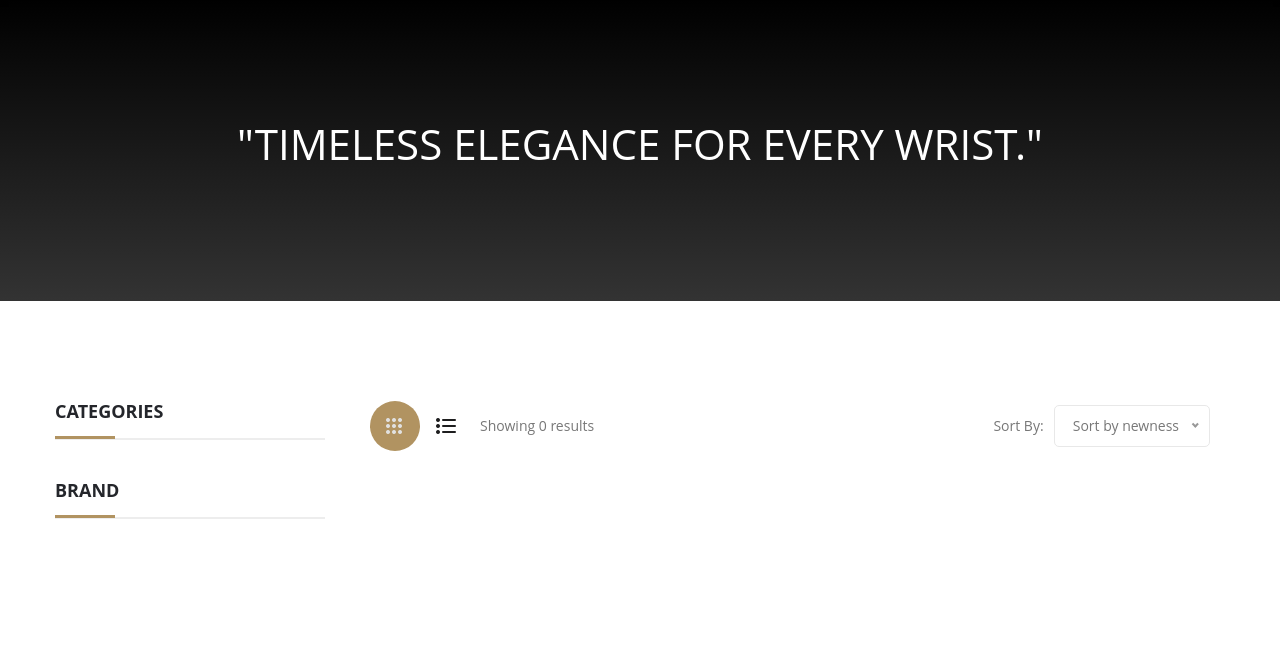
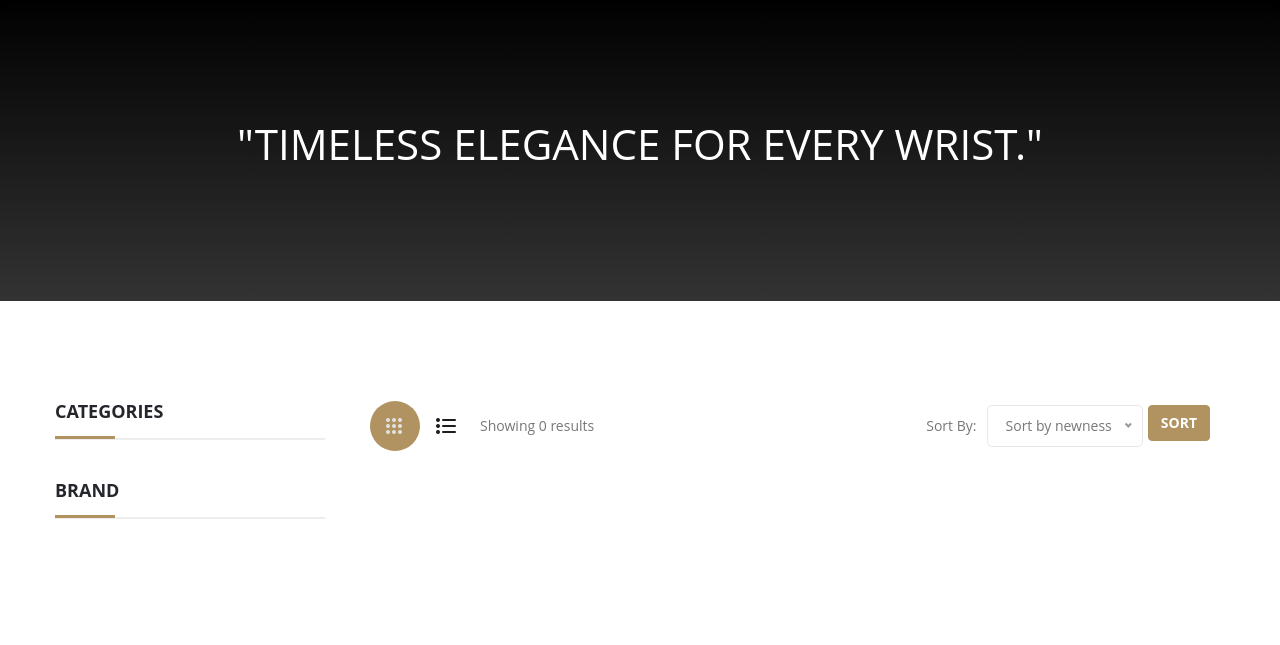
Before and after one commit to FADILAMEEN4321/refinedradiance, a Django app: page /shop in a window 1280 px wide. Shown: the part 81-726 px from the top of the page. Run offline with Django 4.2, Linux system fonts and the light colour scheme; data that the repository does not hold is empty; some libraries are stand-ins or nearby versions; some web fonts are replaced.

Commit message:
filtering option added

```diff
--- a/products/views.py
+++ b/products/views.py
@@ -77,15 +77,44 @@ def get_similar_products(request):
 
 def shop(request):
     products = Product.objects.all().select_related('brand').prefetch_related('images').order_by('-created_at')
+
+    # Get filter parameters from the request
+    category_id = request.GET.get('category')
+    brand_id = request.GET.get('brand')
+    sort_by = request.GET.get('sort')
+
+    # Filter by category
+    if category_id:
+        products = products.filter(category__id= category_id)
+
+
+    # Filter by brand
+    if brand_id:
+        products = products.filter(brand__id= brand_id)
+
+    # sorting
+    if sort_by == 'latest':
+        print('dfsgf')
+        products = products.order_by('-created_at')
+    elif sort_by == 'low to high':
+        print('hellodvvx')
+        products = products.order_by('price')
+    elif sort_by == 'high to low':
+        print('hello')
+        products = products.order_by('-price')
+    else:
+        products = products.order_by('-created_at')
+
+
     products_count = products.count()
     categories = Category.objects.all()
     brands = Brand.objects.all()
 
     context ={
-        'products':products,
-        'products_count':products_count,
-        'categories':categories,
-        'brands':brands,
+        'products': products,
+        'products_count': products_count,
+        'categories': categories,
+        'brands': brands,
       }
     return render(request,'products/shop.html',context)
 
--- a/templates/products/shop.html
+++ b/templates/products/shop.html
@@ -82,7 +82,7 @@
                                         {% for catagory in categories %}
                                     <ul class="sidebar-menu-collapse">
 
-                                    <li><a href="#">{{catagory.name}}</a></li>
+                                    <li><a href="{% url 'shop' %}?category={{catagory.id}}">{{catagory.name}}</a></li>
 
                                 </ul>
                                 {% endfor %}
@@ -97,7 +97,7 @@
                                         {% for brand in brands %}
                                     <ul class="sidebar-menu-collapse">
 
-                                    <li><a href="#">{{brand.name}}</a></li>
+                                    <li><a href="{% url 'shop' %}?brand={{brand.id}}">{{brand.name}}</a></li>
 
                                 </ul>
                                 {% endfor %}
@@ -134,15 +134,16 @@
                                     <!-- Start Sort Select Option -->
                                     <div class="sort-select-list d-flex align-items-center">
                                         <label class="mr-2">Sort By:</label>
-                                        <form action="#">
+                                        <form method="get" action="{% url 'shop' %}">
                                             <fieldset>
-                                                <select name="speed" id="speed">
-                                                    {% comment %} <option>Sort by average rating</option> {% endcomment %}
-                                                    <option selected="selected">Sort by newness</option>
-                                                    <option>Sort by price: low to high</option>
-                                                    <option>Sort by price: high to low</option>
-                                                    <option>Product Name: Z</option>
+                                                <select name="sort" id="speed">
+
+                                                    <option value="latest">Sort by newness</option>
+                                                    <option value="low to high">Sort by price: low to high</option>
+                                                    <option value="high to low">Sort by price: high to low</option>
+
                                                 </select>
+                                                <button type="submit" class="btn btn-golden" style="margin-left:5px">Sort</button>
                                             </fieldset>
                                         </form>
                                     </div> <!-- End Sort Select Option -->
```
